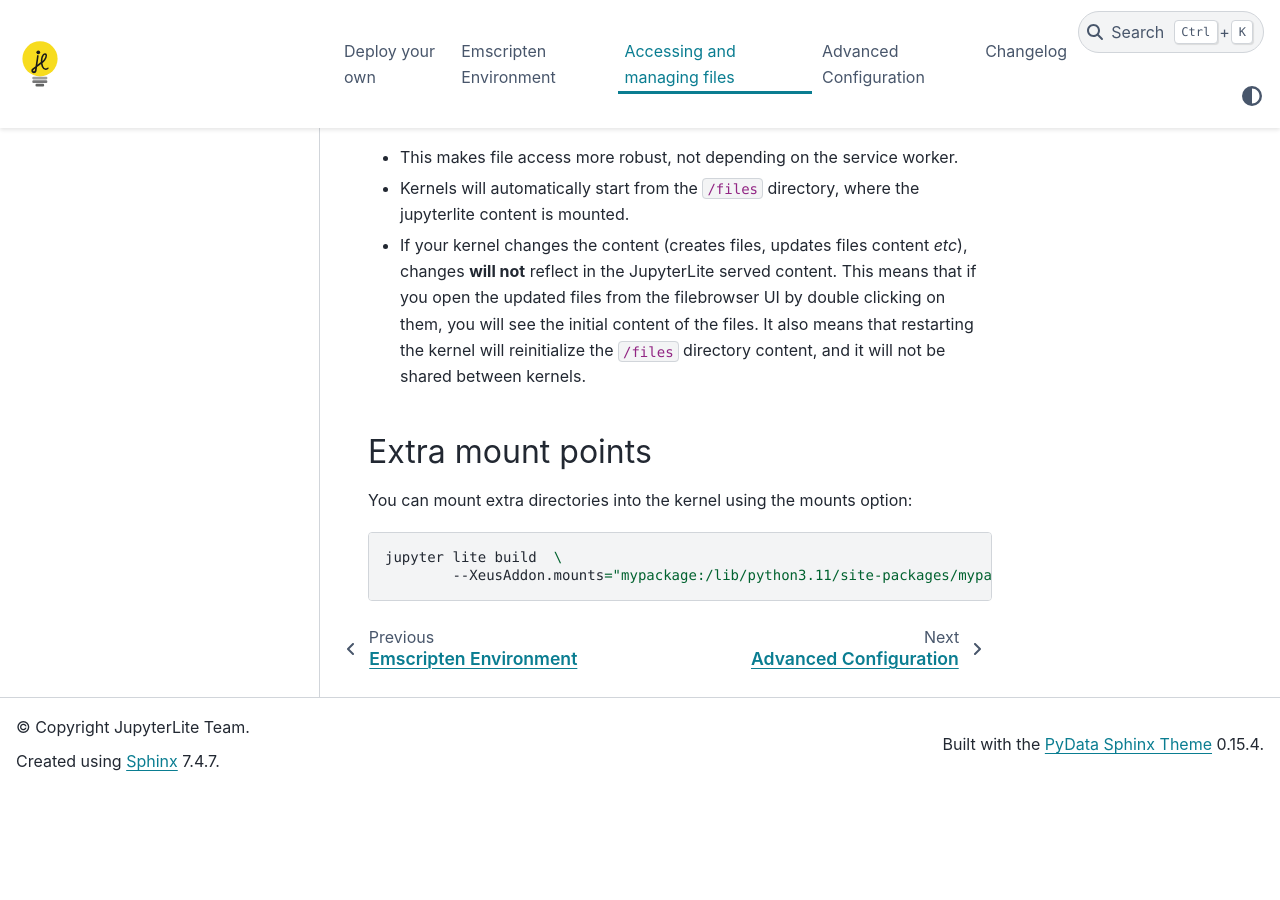
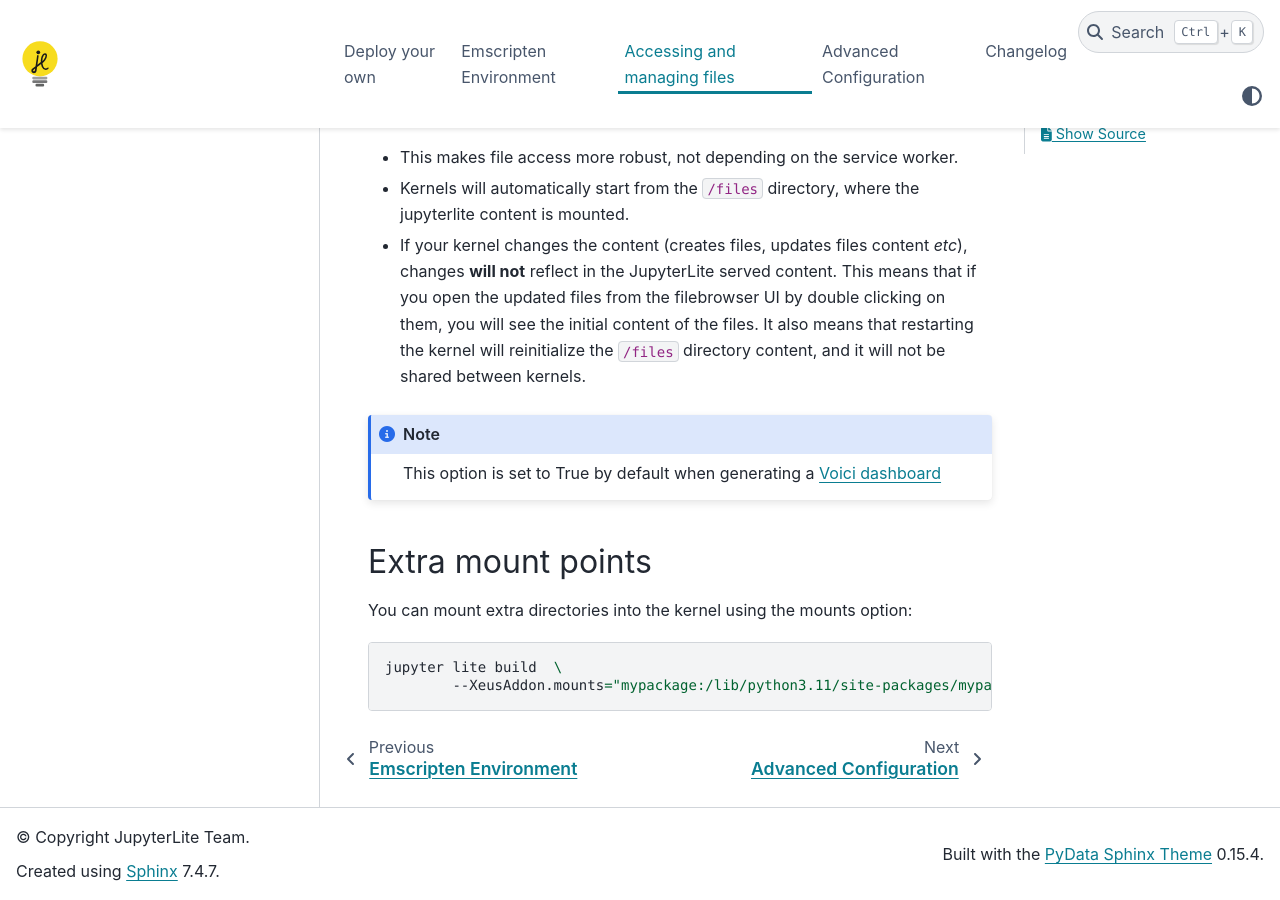
Before and after one commit to jupyterlite/xeus, a Sphinx documentation site: the page built from docs/files.md, in a window 1280 px wide and 900 px high, scrolled down 872 px. Built offline with Sphinx 7.4.7 and the PyData theme 0.15.4, drawn with Linux system fonts in a browser that asks for light colours; before the commit the page ends 1663 px from its top, so only the background shows below that.

Commit message:
Docs: add note about voici

````diff
--- a/docs/files.md
+++ b/docs/files.md
@@ -30,6 +30,10 @@
 - Kernels will automatically start from the `/files` directory, where the jupyterlite content is mounted.
 - If your kernel changes the content (creates files, updates files content _etc_), changes **will not** reflect in the JupyterLite served content. This means that if you open the updated files from the filebrowser UI by double clicking on them, you will see the initial content of the files. It also means that restarting the kernel will reinitialize the `/files` directory content, and it will not be shared between kernels.
 
+```{note}
+This option is set to True by default when generating a [Voici dashboard](https://github.com/voila-dashboards/voici)
+```
+
 ## Extra mount points
 
 You can mount extra directories into the kernel using the mounts option:
````
